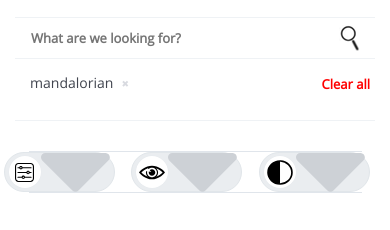
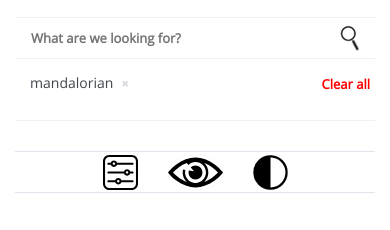
Before and after one commit to kolyasademetrio/pentagin, a website: page app/index.html in a window 390 px wide. Shown: the part 614-844 px from the top of the page. Drawn offline with Linux system fonts and the light colour scheme; files that its build step writes are made by us from their sources; files whose address does not match are found by name.

Commit message:
filters complate

```diff
--- a/app/css/style.css
+++ b/app/css/style.css
@@ -1098,6 +1098,7 @@ img {
   margin: 0 0 10px 0;
   border-bottom: 1px solid #e0e5eb;
   border-top: 1px solid #e0e5eb;
+  width: 100%;
 }
 
 .filters__item {
@@ -1115,52 +1116,63 @@ img {
   margin: 0 5% 0 0;
 }
 
-@media screen and (min-width: 768px) {
 .filters__item.filters__item_selectric {
   position: relative;
   border-radius: 0;
   border: 0;
   background-color: transparent;
 }
-  .filters__item.filters__item_selectric .selectric, .filters__item.filters__item_selectric .button {
+
+.filters__item.filters__item_selectric .selectric,
+.filters__item.filters__item_selectric .button {
   border: 0;
   background-color: transparent;
 }
+
 .filters__item.filters__item_selectric .button {
   height: 40px;
   width: 25px;
   color: #000;
 }
+
 .filters__item.filters__item_selectric .button:after {
   border-top-color: #000;
 }
+
 .filters__item.filters__item_selectric .label {
   margin-right: 25px;
   margin-left: 30px;
   color: #000;
   font-size: 15px;
 }
+
 .filters__item.filters__item_selectric .filters__icon {
   position: absolute;
   left: 0;
   width: 35px;
   height: 35px;
 }
+
 .filters__item.filters__item_selectric .filters__icon.filter + .filters__filter .label {
   margin-left: 58px;
 }
+
 .filters__item.filters__item_selectric .filters__icon.eye {
   width: 55px;
 }
+
 .filters__item.filters__item_selectric .filters__icon.eye + .filters__filter .label {
   margin-left: 74px;
 }
+
 .filters__item.filters__item_selectric .filters__icon.color + .filters__filter .label {
   margin-left: 47px;
 }
+
 .filters__item.filters__item_selectric .filters__img {
   width: 100%;
 }
+
 .filters__item.filters__item_selectric .selectric-items {
   padding-top: 8px;
   border: none;
@@ -1168,15 +1180,57 @@ img {
   -webkit-box-shadow: none;
           box-shadow: none;
 }
+
 .filters__item.filters__item_selectric .selectric-items li {
   margin-top: 2px;
   background-color: #000;
   color: #fff;
   font-size: 15px;
 }
+
 .filters__item.filters__item_selectric .selectric-items li.highlighted {
   background-color: #191919;
 }
+
+@media screen and (max-width: 1100px) {
+  .filters__item.filters__item_selectric .label,
+  .filters__item.filters__item_selectric .button {
+    display: none;
+  }
+  .filters__item.filters__item_selectric .selectric {
+    padding-left: 35px;
+    height: 35px;
+  }
+  .filters__item.filters__item_selectric .selectric-items {
+    min-width: 170px;
+  }
+  .filters__item.filters__item_selectric {
+    padding: 0;
+    margin: 0 15px;
+    width: 70px;
+  }
+  .filters__item.filters__item_selectric.filters__item_filter, .filters__item.filters__item_selectric.filters__item_color, .filters__item.filters__item_selectric.filters__item_eye {
+    -ms-flex-negative: 0;
+        flex-shrink: 0;
+  }
+  .filters__item.filters__item_selectric.filters__item_filter, .filters__item.filters__item_selectric.filters__item_color {
+    width: 35px;
+  }
+  .filters__item.filters__item_selectric.filters__item_eye {
+    width: 55px;
+  }
+  .filters__item.filters__item_selectric.filters__item_eye .filters__filter {
+    width: 55px;
+  }
+  .filters__item.filters__item_selectric .filters__icon.eye {
+    width: 55px;
+  }
+  .filters__item.filters__item_selectric .filters__filter {
+    position: absolute;
+  }
+}
+
+@media screen and (min-width: 1101px) {
   .filters__item.filters__item_selectric-pseudo-radio .selectric {
     display: none;
   }
```
Also changed, not shown: app/index.html (+1 -1 lines), dist/js/custom.js, dist/scss/layouts/_filters.scss, dist/views/_page-content.html, 2 other files. Lines whose indentation alone changed are shown as unchanged.
